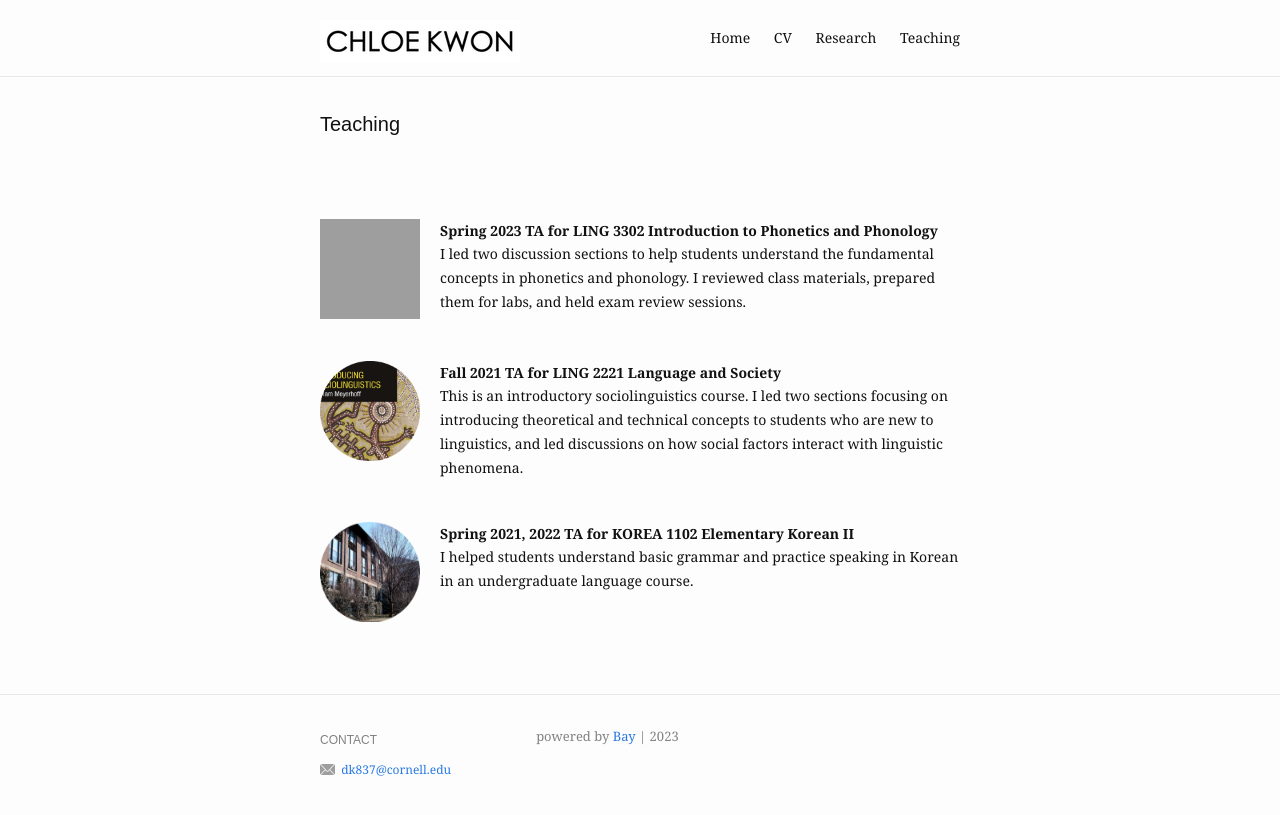
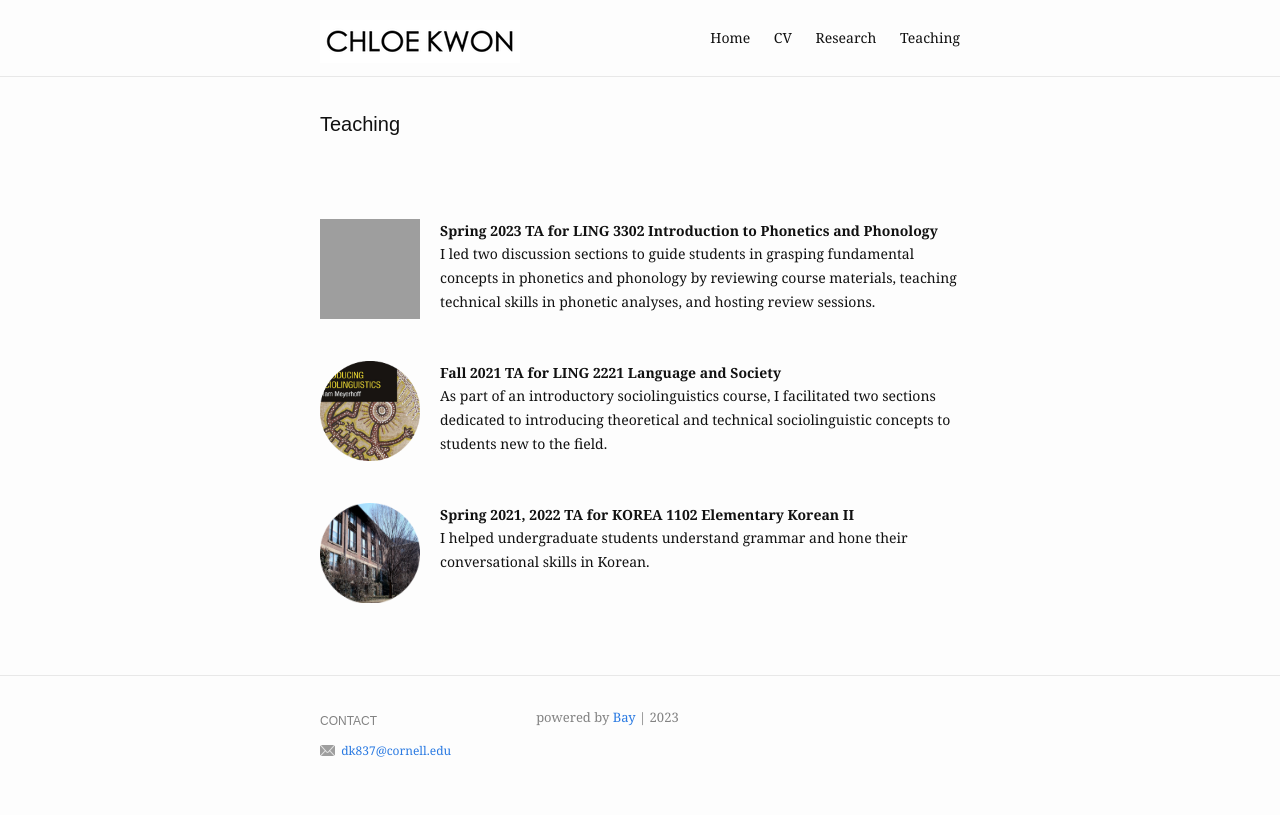
Before and after one commit to chloedkkwon/chloedkkwon.github.io, a Jekyll site: the page built from teaching.md, in a window 1280 px wide. Shown: the top 815 px of the page. Built offline with Jekyll 4.4.1, drawn with Linux system fonts in a browser that asks for light colours.

Commit message:
Update teaching.md

```diff
--- a/teaching.md
+++ b/teaching.md
@@ -7,19 +7,19 @@ items:
     image:
       src: /assets/img/work/phon_phon.png
       alt: phon_phon
-    description: I led two discussion sections to help students understand the fundamental concepts in phonetics and phonology. I reviewed class materials, prepared them  for labs, and held exam review sessions.
+    description: I led two discussion sections to guide students in grasping fundamental concepts in phonetics and phonology by reviewing course materials, teaching technical skills in phonetic analyses, and hosting review sessions.
 
   - title: Fall 2021 TA for LING 2221 Language and Society
     image:
       src: /assets/img/work/meyerhoff.png
       alt: meyerhoff
-    description: This is an introductory sociolinguistics course. I led two sections focusing on introducing theoretical and technical concepts to students who are new to linguistics, and led discussions on how social factors interact with linguistic phenomena.
+    description: As part of an introductory sociolinguistics course, I facilitated two sections dedicated to introducing theoretical and technical sociolinguistic concepts to students new to the field.
 
   - title: Spring 2021, 2022 TA for KOREA 1102 Elementary Korean II
     image:
       src: /assets/img/work/rfhall.png
       alt: rfhall
-    description: I helped students understand basic grammar and practice speaking in Korean in an undergraduate language course.
+    description: I helped undergraduate students understand grammar and hone their conversational skills in Korean.
 
 
 ---
```
